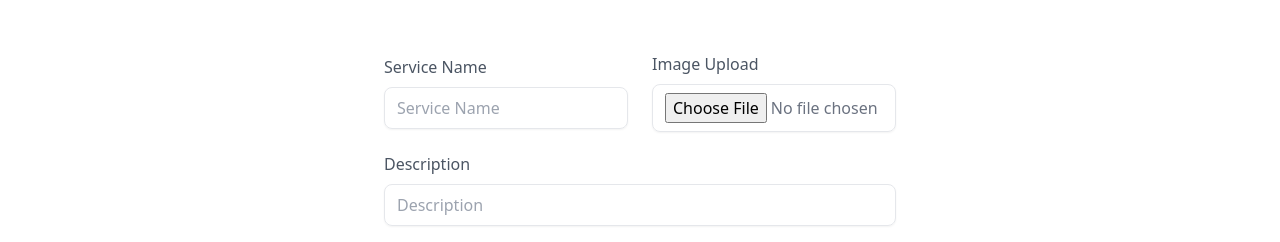
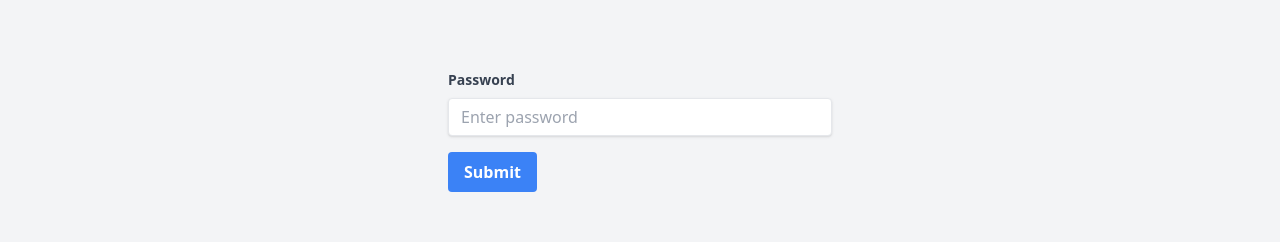
Before and after one commit to harsh2k2/Service-Marketplace, a React (Vite) app in the folder services-project-vite/: page /admin in a window 1280 px wide. Shown: the part 269-511 px from the top of the page. Built offline with nearby package versions, Linux system fonts and the light colour scheme; no server answers.

Commit message:
admin behind password

```diff
--- /dev/null
+++ b/services-project-vite/src/components/PasswordProtection.jsx
@@ -0,0 +1,57 @@
+// src/components/PasswordProtection.jsx
+import React, { useState } from "react";
+import Admin from "./Admin";
+
+const PasswordProtection = () => {
+  const [password, setPassword] = useState("");
+  const [isAuthenticated, setIsAuthenticated] = useState(false);
+  const [error, setError] = useState("");
+
+  const handleSubmit = (e) => {
+    e.preventDefault();
+    if (password === "123") {
+      // Replace 'your_password_here' with your actual password
+      setIsAuthenticated(true);
+    } else {
+      setError("Incorrect password. Please try again.");
+    }
+  };
+
+  return (
+    <div className="flex flex-col items-center justify-center min-h-screen bg-gray-100">
+      {isAuthenticated ? (
+        <Admin />
+      ) : (
+        <form onSubmit={handleSubmit} className="w-full max-w-sm">
+          <div className="mb-4">
+            <label
+              className="block text-gray-700 text-sm font-bold mb-2"
+              htmlFor="password"
+            >
+              Password
+            </label>
+            <input
+              className="shadow appearance-none border rounded w-full py-2 px-3 text-gray-700 leading-tight focus:outline-none focus:shadow-outline"
+              id="password"
+              type="password"
+              value={password}
+              onChange={(e) => setPassword(e.target.value)}
+              placeholder="Enter password"
+            />
+          </div>
+          <div className="flex items-center justify-between">
+            <button
+              className="bg-blue-500 hover:bg-blue-700 text-white font-bold py-2 px-4 rounded focus:outline-none focus:shadow-outline"
+              type="submit"
+            >
+              Submit
+            </button>
+          </div>
+          {error && <p className="text-red-500 text-xs italic">{error}</p>}
+        </form>
+      )}
+    </div>
+  );
+};
+
+export default PasswordProtection;
```
Also changed, not shown: services-project-vite/src/App.jsx (+7 -4 lines).
